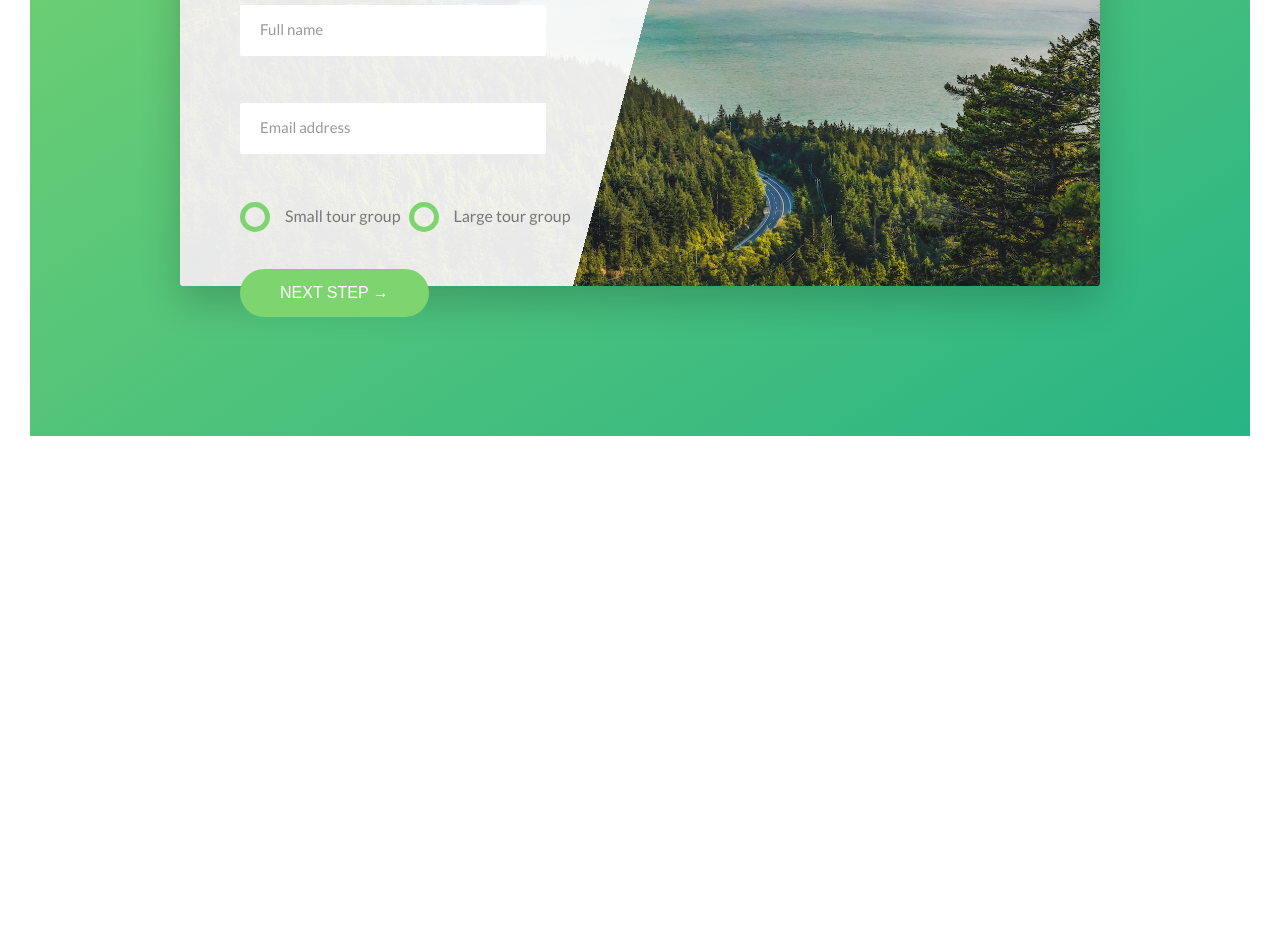
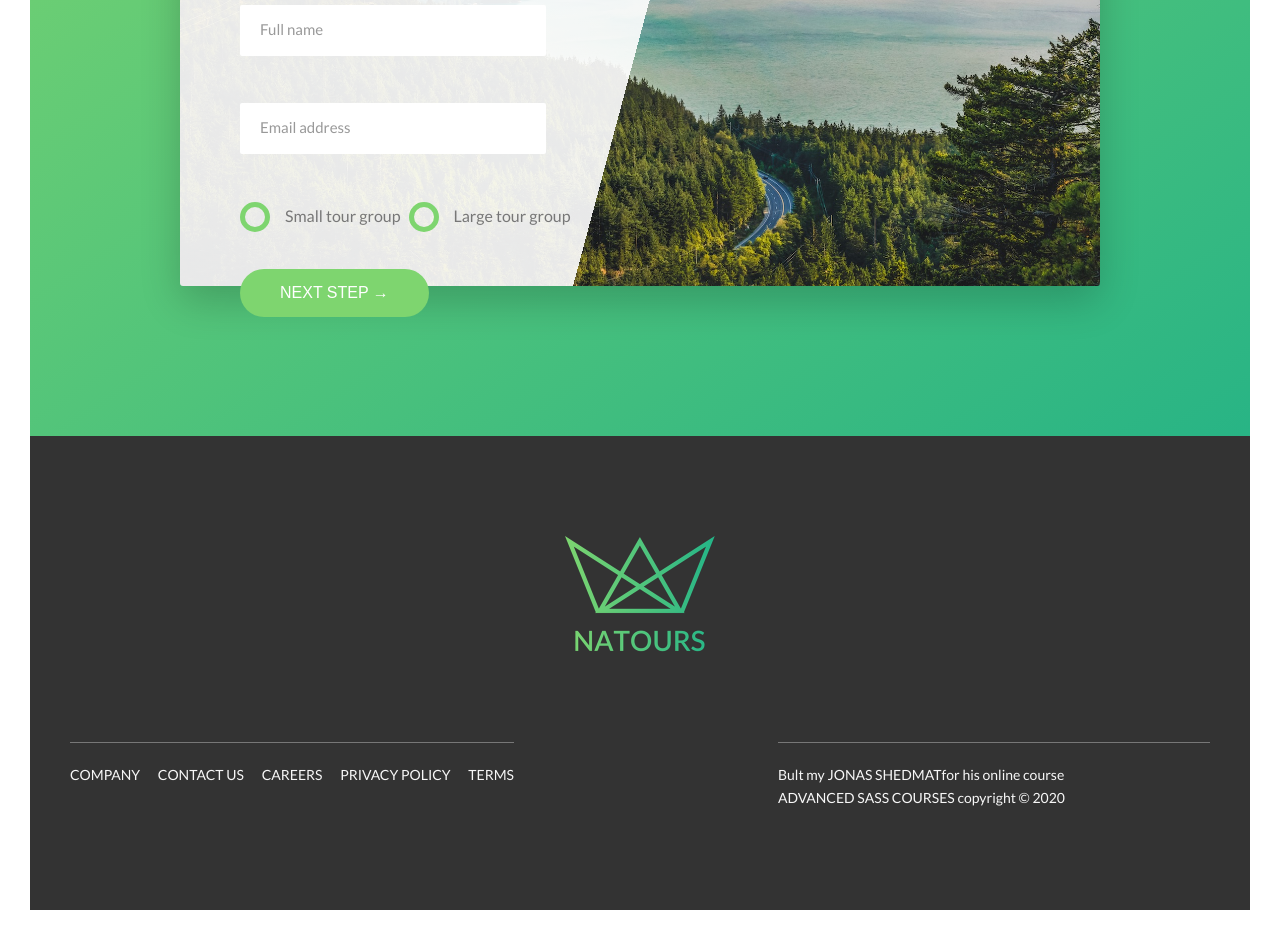
Before and after one commit to arnoldtherigan15/Natours, a website: page index.html in a window 1280 px wide. Shown: the part 4809-5749 px from the top of the page. Before the commit the page ends 5275 px from the top, so only its background shows below. Drawn offline with Linux system fonts and the light colour scheme.

Commit message:
add footer

```diff
--- a/index.html
+++ b/index.html
@@ -306,6 +306,30 @@
             </section>
         </main>
 
+        <footer class="footer">
+            <div class="footer__logo-box">
+                <img src="img/logo-green-2x.png" alt="Full logo" class="footer__logo">
+            </div>
+            <div class="row">
+                <div class="col-1-of-2">
+                    <div class="footer__navigation">
+                        <ul class="footer__list">
+                            <li class="footer__item"><a href="" class="footer__link">Company</a></li>
+                            <li class="footer__item"><a href="" class="footer__link">Contact Us</a></li>
+                            <li class="footer__item"><a href="" class="footer__link">Careers</a></li>
+                            <li class="footer__item"><a href="" class="footer__link">Privacy policy</a></li>
+                            <li class="footer__item"><a href="" class="footer__link">Terms</a></li>
+                        </ul>
+                    </div>
+                </div>
+                <div class="col-1-of-2">
+                    <div class="footer__copyright">
+                        Bult my <a href="" class="footer__link">Jonas Shedmat</a>for his online course <a href="" class="footer__link">Advanced sass courses</a> copyright &copy; 2020
+                    </div>
+                </div>
+            </div>
+        </footer>
+
         <!-- <section class="grid-test">
             <div class="row">
                 <div class="col-1-of-2">
--- a/sass/abstracts/_variables.scss
+++ b/sass/abstracts/_variables.scss
@@ -2,6 +2,10 @@
 $color-primary: #7ed56f;
 $color-gray-dark: #777;
 $color-gray-dark-2: #999;
+$color-gray-dark-3: #333;
+$color-grey-dark-3:#333;
+$color-grey-light-1:#f7f7f7;
+$color-grey-dark: #777;
 
 $color-white: #fff;
 $color-black: #000;
--- /dev/null
+++ b/sass/layout/_footer.scss
@@ -0,0 +1,60 @@
+.footer {
+    background-color: $color-grey-dark-3;
+    padding: 10rem 0;
+    font-size: 1.4rem;
+    color: $color-grey-light-1;
+
+    &__logo-box {
+        text-align: center;
+        margin-bottom: 8rem;
+    }
+
+    &__logo {
+        width: 15rem;
+        height: auto;
+    }
+
+    &__navigation {
+        border-top: 1px solid $color-grey-dark;
+        padding-top: 2rem;
+        display: inline-block;
+    }
+
+    &__list {
+        list-style: none;
+    }
+
+    &__item {
+        display: inline-block;
+
+        &:not(:last-child) {
+            margin-right: 1.5rem;
+        }
+    }
+
+    &__link {
+        &:link,
+        &:visited {
+            color: $color-grey-light-1;
+            background-color: $color-grey-dark-3;
+            text-decoration: none;
+            text-transform: uppercase;
+            display: inline-block;
+            transition: all .2s;
+        }
+
+        &:hover,
+        &:active {
+            color: $color-primary;
+            box-shadow: 0 1rem 2rem rgba($color-black, .4);
+            transform: rotate(5deg) scale(1.3);
+        }
+    }
+
+    &__copyright {
+        border-top: 1px solid $color-grey-dark;
+        padding-top: 2rem;
+        width: 80%;
+        float: right;
+    }
+}
--- a/sass/main.scss
+++ b/sass/main.scss
@@ -18,4 +18,5 @@
 @import "components/form";
 
 @import "layout/header";
-@import "layout/grid"
+@import "layout/grid";
+@import "layout/footer";
```
Also changed, not shown: css/style.css.
